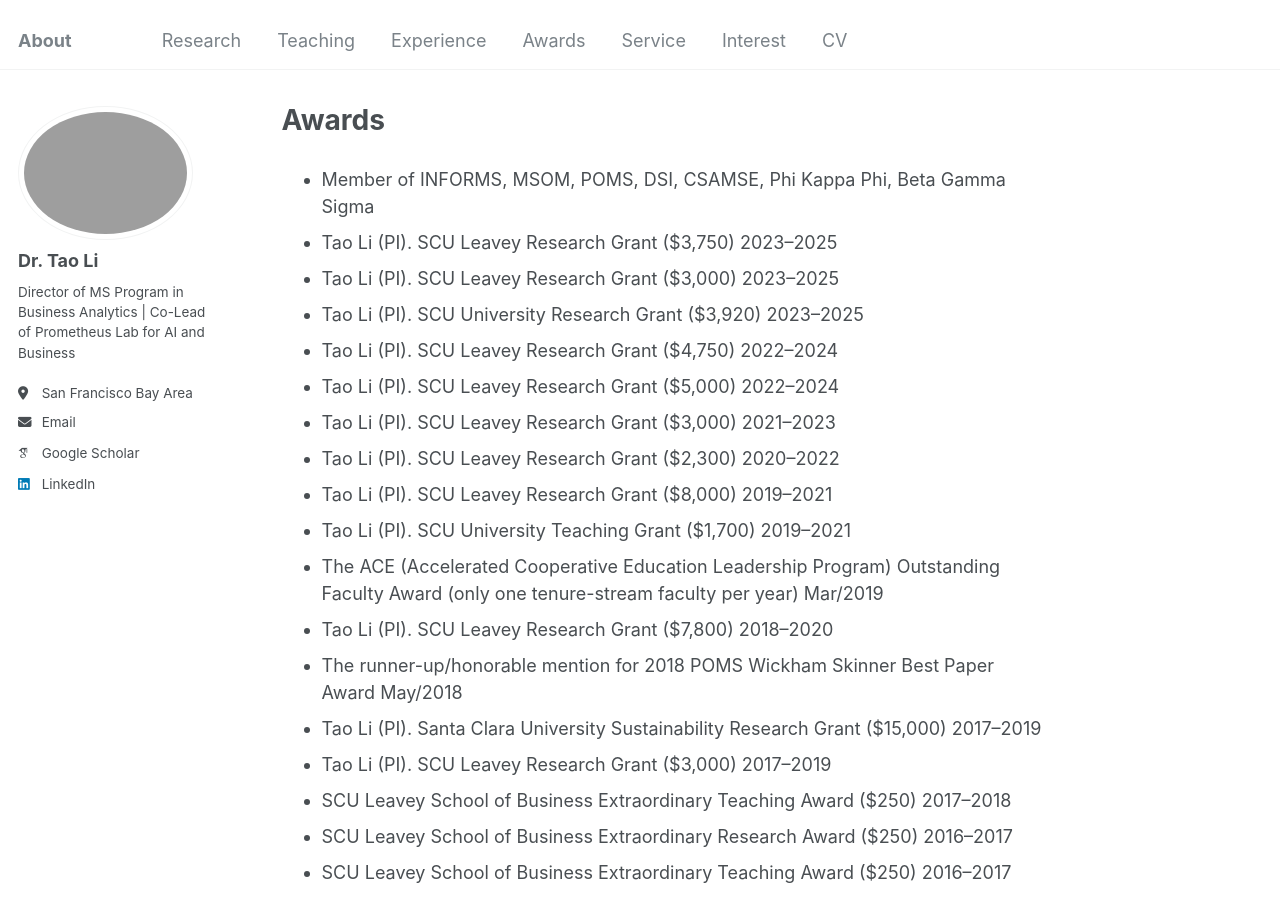
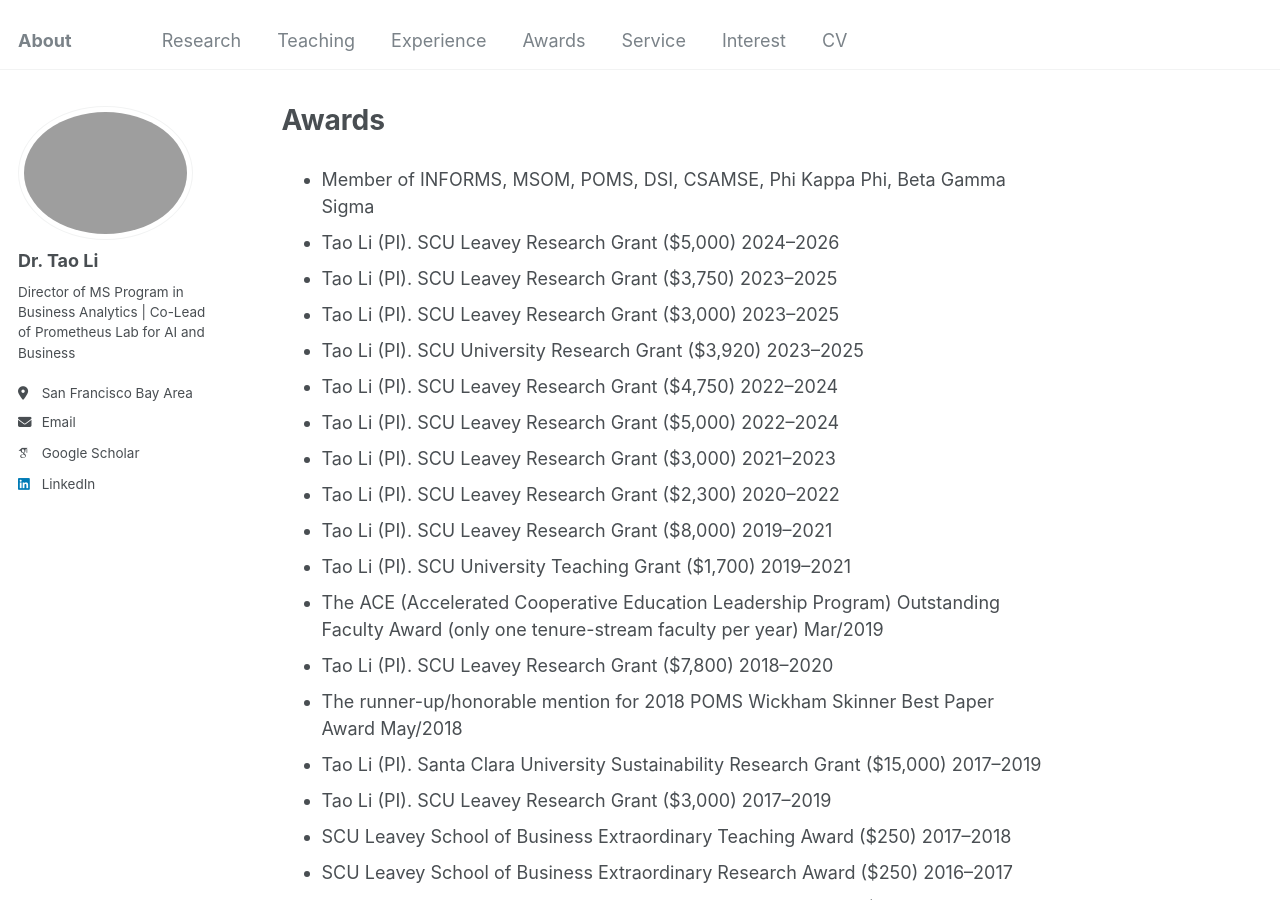
Before and after one commit to Prof-TaoLi/Homepage, a Jekyll site: the page built from _pages/awards.md, in a window 1280 px wide and 900 px high. Built offline with Jekyll 4.4.1, drawn with Linux system fonts in a browser that asks for light colours; some web fonts are replaced.

Commit message:
Update awards.md

```diff
--- a/_pages/awards.md
+++ b/_pages/awards.md
@@ -6,6 +6,7 @@ author_profile: true
 
 <ul>
   <li>Member of INFORMS, MSOM, POMS, DSI, CSAMSE, Phi Kappa Phi, Beta Gamma Sigma</li>
+  <li>Tao Li (PI). SCU Leavey Research Grant ($5,000) 2024–2026</li>
   <li>Tao Li (PI). SCU Leavey Research Grant ($3,750) 2023–2025</li>
   <li>Tao Li (PI). SCU Leavey Research Grant ($3,000) 2023–2025</li>
   <li>Tao Li (PI). SCU University Research Grant ($3,920) 2023–2025</li>
```
